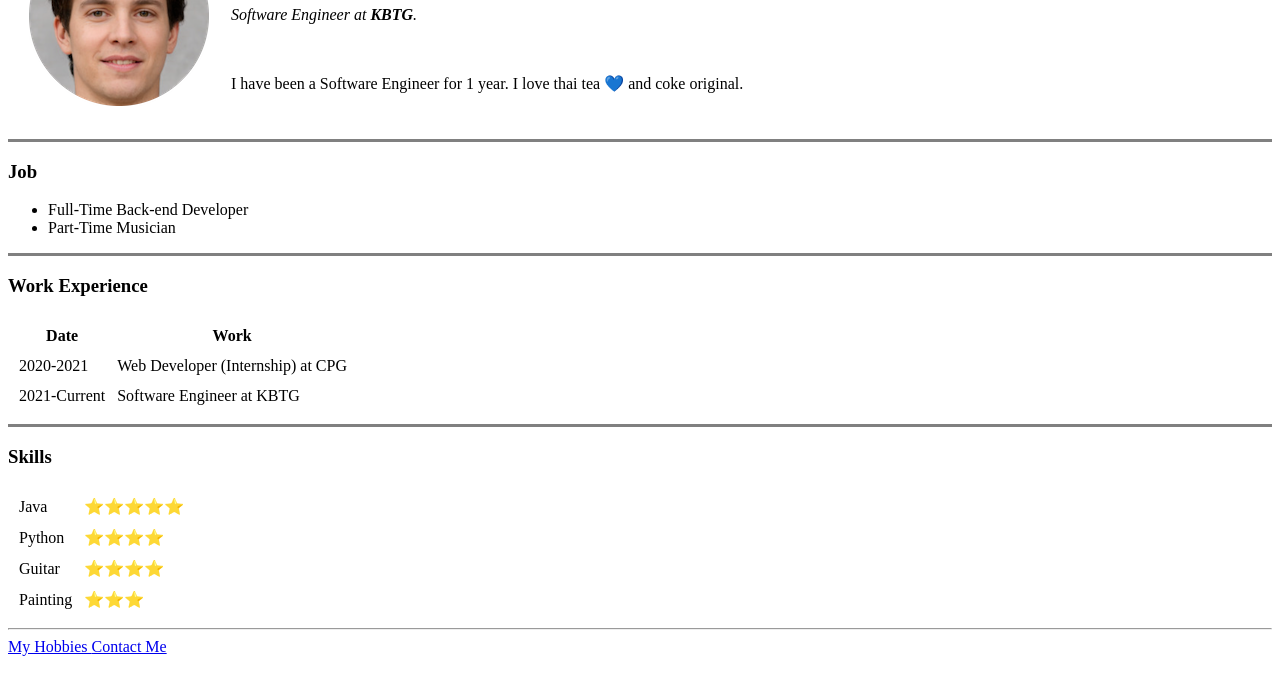
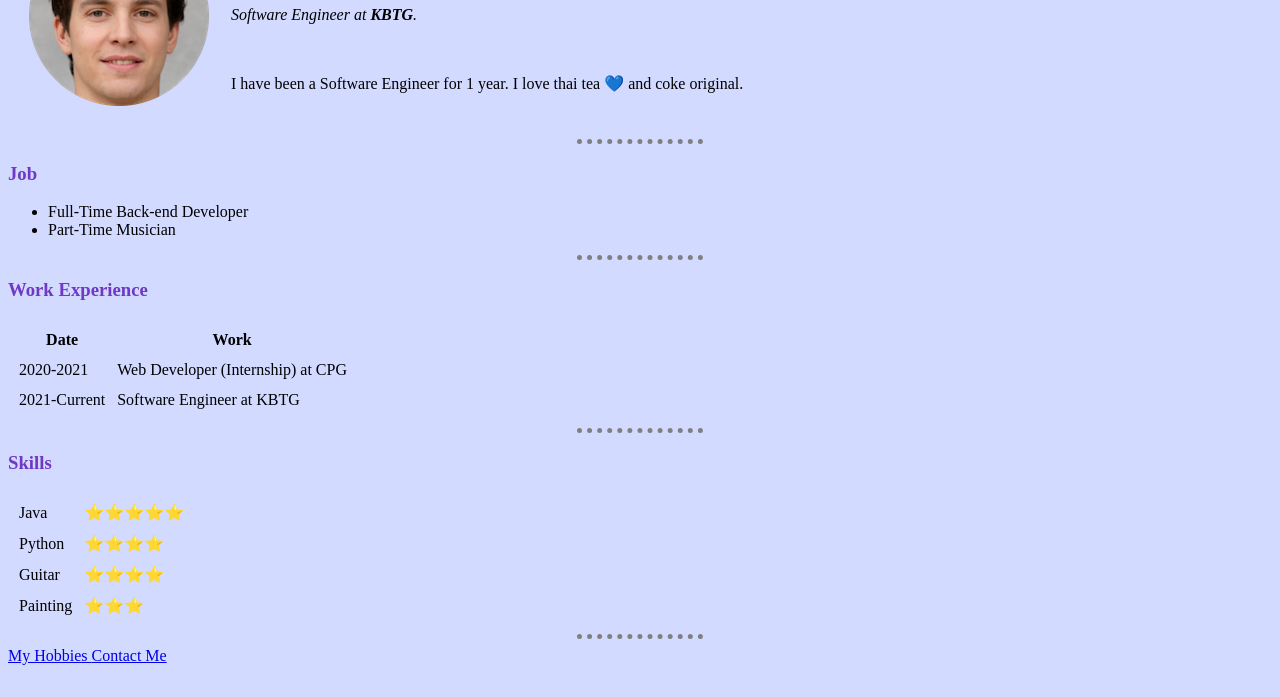
Before and after one commit to nattawadee27/cv, a plain HTML site: page index.html in a window 1280 px wide. Shown: the part 103-800 px from the top of the page. Drawn offline with Linux system fonts and the light colour scheme.

Commit message:
apply external css

```diff
--- /dev/null
+++ b/css/styles.css
@@ -0,0 +1,15 @@
+body {
+    background-color: #D2DAFF;
+}
+
+hr {
+    border-style: none;
+    border-top-style: dotted;
+    border-width: 5px;
+    border-color: gray;
+    width: 10%;
+}
+
+h1, h2, h3 {
+    color: #6F38C5;
+}
--- a/index.html
+++ b/index.html
@@ -5,6 +5,7 @@
         <meta http-equiv="X-UA-Compatible" content="IE=edge">
         <meta name="viewport" content="width=device-width, initial-scale=1.0">
         <title>💙 POY's Peronal Site</title>
+        <link rel="stylesheet" href="css/styles.css">
     </head>
     <body>
         <table cellspacing="20">
@@ -20,13 +21,13 @@
                 </td>
             </tr>
         </table>
-        <hr size="3" noshade="">
+        <hr>
         <h3>Job</h3>
         <ul>
             <li>Full-Time Back-end Developer</li>
             <li>Part-Time Musician</li>
         </ul>
-        <hr size="3" noshade="">
+        <hr>
         <h3>Work Experience</h3>
         <table cellspacing="10">
             <thead>
@@ -46,7 +47,7 @@
                 </tr>
             </tbody>
         </table>
-        <hr size="3" noshade="">
+        <hr>
         <h3>Skills</h3>
         <table  cellspacing="10">
             <tr>
```
Also changed, not shown: contact.html (+1 -0 lines), hobbies.html (+1 -0 lines).
